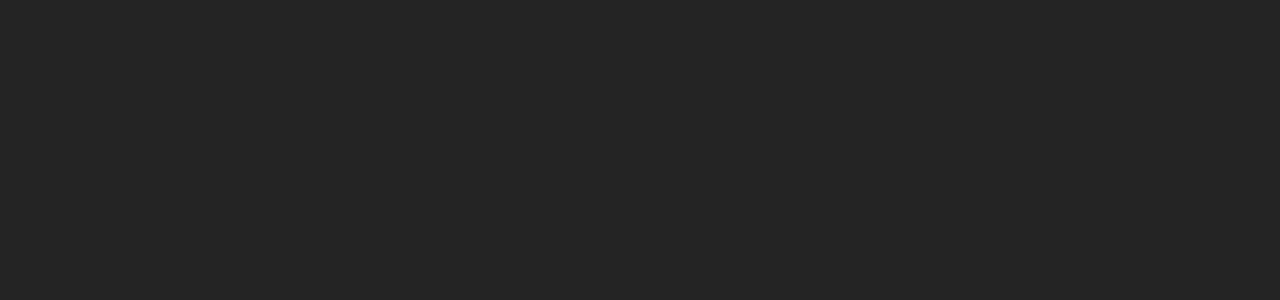
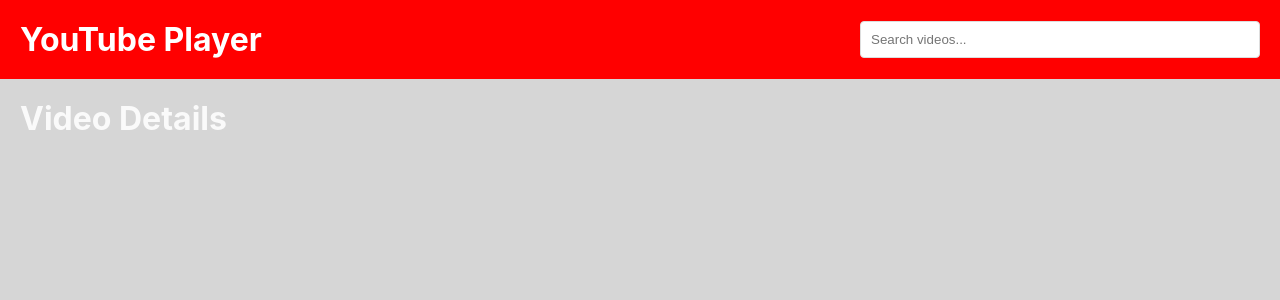
Before and after one commit to totisama/youtube-player, a React (Vite) app: page /video/1 in a window 1280 px wide. Before the commit this address had no page. Shown: the top 300 px of the page. Built offline with nearby package versions, Linux system fonts and the light colour scheme; no server answers.

Commit message:
Add VideoDetails Component

```diff
--- a/src/App.tsx
+++ b/src/App.tsx
@@ -2,7 +2,7 @@
 import { MainLayout } from './components/layouts/MainLayout'
 import { Home } from './pages/Home'
 import { SearchProvider } from './lib/providers/SearchProvider'
-// import { VideoDetails } from './pages/VideoDetails'
+import { VideoDetails } from './pages/VideoDetails'
 
 export default function App() {
   return (
@@ -11,7 +11,7 @@
         <Routes>
           <Route path="/" element={<MainLayout />}>
             <Route index element={<Home />} />
-            {/* <Route path="video/:id" element={<VideoDetails />} /> */}
+            <Route path="video/:videoId" element={<VideoDetails />} />
           </Route>
         </Routes>
       </BrowserRouter>
--- /dev/null
+++ b/src/pages/VideoDetails.tsx
@@ -0,0 +1,19 @@
+import useSWR from 'swr'
+import { VIDEO_URL } from '../constants'
+import { useParams } from 'react-router'
+import { Video } from '../types/types'
+import { fetcher } from '../utils/fetcher'
+
+export const VideoDetails = () => {
+  const { videoId } = useParams()
+  const { data, error, isLoading } = useSWR<Video>(
+    `${VIDEO_URL}/${videoId}`,
+    fetcher
+  )
+
+  return (
+    <div>
+      <h1>Video Details</h1>
+    </div>
+  )
+}
```
